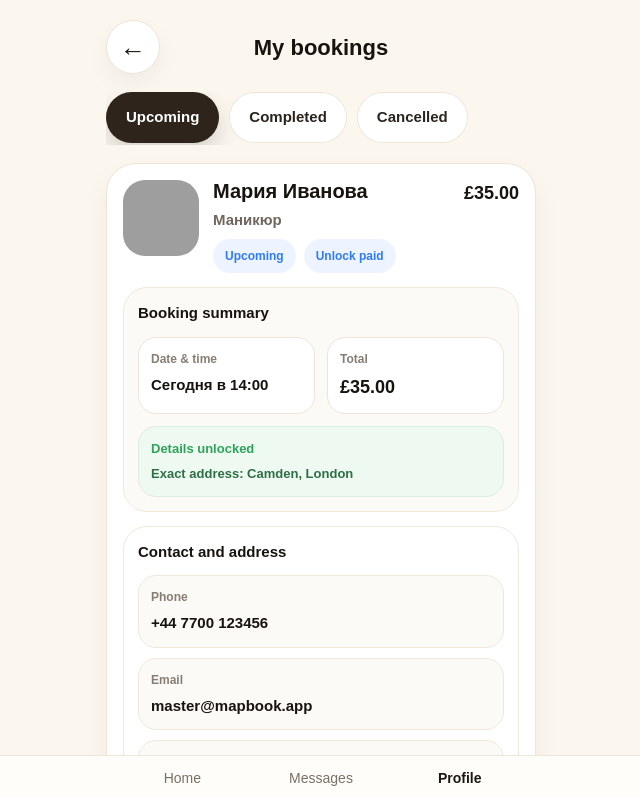
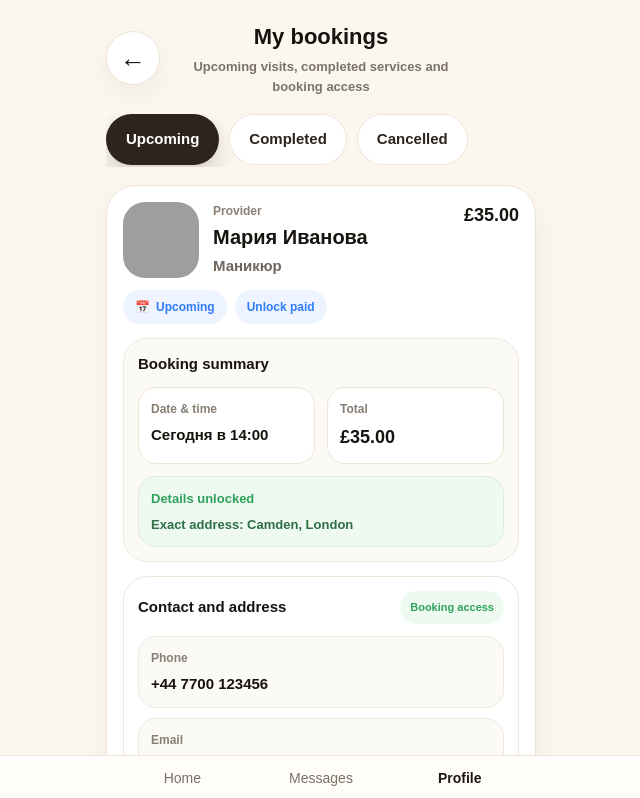
Before and after one commit to bellasalon4u-source/mapbookapp, a Next.js app: page /profile/bookings in a window 1280 px wide. Shown: the top 798 px of the page, without its empty margins (319-959 px from the left). Built offline with nearby package versions, Linux system fonts and the light colour scheme; grey boxes are pictures that could not be loaded.

Commit message:
git add app/profile/bookings/page.tsx git commit -m "redesign bookings cards and access states"

```diff
--- a/app/profile/bookings/page.tsx
+++ b/app/profile/bookings/page.tsx
@@ -14,6 +14,7 @@ import {
 const bookingsTexts = {
   EN: {
     title: 'My bookings',
+    subtitle: 'Upcoming visits, completed services and booking access',
     upcoming: 'Upcoming',
     completed: 'Completed',
     cancelled: 'Cancelled',
@@ -37,9 +38,13 @@ const bookingsTexts = {
     providerPhone: 'Phone',
     providerEmail: 'Email',
     routeLocked: 'Route after payment',
+    bookingAccess: 'Booking access',
+    provider: 'Provider',
+    paymentProtected: 'Protected booking details',
   },
   ES: {
     title: 'Mis reservas',
+    subtitle: 'Próximas visitas, servicios completados y acceso a reservas',
     upcoming: 'Próximas',
     completed: 'Completadas',
     cancelled: 'Canceladas',
@@ -63,9 +68,13 @@ const bookingsTexts = {
     providerPhone: 'Teléfono',
     providerEmail: 'Email',
     routeLocked: 'Ruta después del pago',
+    bookingAccess: 'Acceso a la reserva',
+    provider: 'Profesional',
+    paymentProtected: 'Datos protegidos de la reserva',
   },
   RU: {
     title: 'Мои бронирования',
+    subtitle: 'Предстоящие визиты, завершённые услуги и доступ к бронированию',
     upcoming: 'Предстоящие',
     completed: 'Завершённые',
     cancelled: 'Отменённые',
@@ -89,9 +98,13 @@ const bookingsTexts = {
     providerPhone: 'Телефон',
     providerEmail: 'Email',
     routeLocked: 'Маршрут после оплаты',
+    bookingAccess: 'Доступ к бронированию',
+    provider: 'Исполнитель',
+    paymentProtected: 'Защищённые данные бронирования',
   },
   CZ: {
     title: 'Moje rezervace',
+    subtitle: 'Nadcházející návštěvy, dokončené služby a přístup k rezervaci',
     upcoming: 'Nadcházející',
     completed: 'Dokončené',
     cancelled: 'Zrušené',
@@ -115,9 +128,13 @@ const bookingsTexts = {
     providerPhone: 'Telefon',
     providerEmail: 'Email',
     routeLocked: 'Trasa po zaplacení',
+    bookingAccess: 'Přístup k rezervaci',
+    provider: 'Poskytovatel',
+    paymentProtected: 'Chráněné údaje rezervace',
   },
   DE: {
     title: 'Meine Buchungen',
+    subtitle: 'Bevorstehende Besuche, abgeschlossene Services und Buchungszugriff',
     upcoming: 'Bevorstehend',
     completed: 'Abgeschlossen',
     cancelled: 'Storniert',
@@ -141,9 +158,13 @@ const bookingsTexts = {
     providerPhone: 'Telefon',
     providerEmail: 'E-Mail',
     routeLocked: 'Route nach Zahlung',
+    bookingAccess: 'Buchungszugriff',
+    provider: 'Anbieter',
+    paymentProtected: 'Geschützte Buchungsdaten',
   },
   PL: {
     title: 'Moje rezerwacje',
+    subtitle: 'Nadchodzące wizyty, zakończone usługi i dostęp do rezerwacji',
     upcoming: 'Nadchodzące',
     completed: 'Zakończone',
     cancelled: 'Anulowane',
@@ -167,6 +188,9 @@ const bookingsTexts = {
     providerPhone: 'Telefon',
     providerEmail: 'Email',
     routeLocked: 'Trasa po płatności',
+    bookingAccess: 'Dostęp do rezerwacji',
+    provider: 'Wykonawca',
+    paymentProtected: 'Chronione dane rezerwacji',
   },
 } as const;
 
@@ -178,30 +202,22 @@ function formatPrice(price: number) {
 
 function getStatusStyles(status: BookingStatus) {
   if (status === 'pending') {
-    return {
-      background: '#fff5e8',
-      color: '#d68612',
-    };
+    return { background: '#fff5e8', color: '#d68612' };
+  }
+  if (status === 'completed') {
+    return { background: '#eef9f1', color: '#2fa35a' };
+  }
+  if (status === 'cancelled') {
+    return { background: '#fff1f1', color: '#ef4444' };
+  }
+  return { background: '#eef4ff', color: '#2f7cf6' };
 }
 
-  if (status === 'completed') {
-    return {
-      background: '#eef9f1',
-      color: '#2fa35a',
-    };
-  }
-
-  if (status === 'cancelled') {
-    return {
-      background: '#fff1f1',
-      color: '#ef4444',
-    };
-  }
-
-  return {
-    background: '#eef4ff',
-    color: '#2f7cf6',
-  };
+function getStatusIcon(status: BookingStatus) {
+  if (status === 'pending') return '⏳';
+  if (status === 'completed') return '✓';
+  if (status === 'cancelled') return '✕';
+  return '📅';
 }
 
 export default function ProfileBookingsPage() {
@@ -292,17 +308,28 @@ export default function ProfileBookingsPage() {
             ←
           </button>
 
+          <div style={{ textAlign: 'center' }}>
             <h1
               style={{
                 margin: 0,
                 fontSize: 22,
                 fontWeight: 900,
                 color: '#17130f',
-              textAlign: 'center',
               }}
             >
               {text.title}
             </h1>
+            <div
+              style={{
+                marginTop: 4,
+                fontSize: 13,
+                color: '#7b7268',
+                fontWeight: 700,
+              }}
+            >
+              {text.subtitle}
+            </div>
+          </div>
 
           <div />
         </div>
@@ -337,7 +364,9 @@ export default function ProfileBookingsPage() {
                   whiteSpace: 'nowrap',
                   background: active ? '#2f241c' : '#fff',
                   color: active ? '#fff' : '#2b231d',
-                  boxShadow: active ? '0 10px 22px rgba(47,36,28,0.18)' : 'inset 0 0 0 1px #efe4d7',
+                  boxShadow: active
+                    ? '0 10px 22px rgba(47,36,28,0.18)'
+                    : 'inset 0 0 0 1px #efe4d7',
                   cursor: 'pointer',
                 }}
               >
@@ -407,6 +436,17 @@ export default function ProfileBookingsPage() {
                   <div style={{ minWidth: 0 }}>
                     <div
                       style={{
+                        fontSize: 12,
+                        fontWeight: 800,
+                        color: '#8a7f74',
+                        marginBottom: 6,
+                      }}
+                    >
+                      {text.provider}
+                    </div>
+
+                    <div
+                      style={{
                         fontSize: 20,
                         fontWeight: 900,
                         color: '#17130f',
@@ -426,10 +466,23 @@ export default function ProfileBookingsPage() {
                     >
                       {booking.serviceName}
                     </div>
+                  </div>
 
                   <div
                     style={{
-                        marginTop: 8,
+                      fontSize: 18,
+                      fontWeight: 900,
+                      color: '#17130f',
+                      whiteSpace: 'nowrap',
+                    }}
+                  >
+                    {formatPrice(booking.price)}
+                  </div>
+                </div>
+
+                <div
+                  style={{
+                    marginTop: 12,
                     display: 'flex',
                     flexWrap: 'wrap',
                     gap: 8,
@@ -441,10 +494,14 @@ export default function ProfileBookingsPage() {
                       padding: '8px 12px',
                       fontSize: 12,
                       fontWeight: 900,
+                      display: 'inline-flex',
+                      alignItems: 'center',
+                      gap: 6,
                       ...getStatusStyles(booking.status),
                     }}
                   >
-                        {getStatusLabel(booking.status)}
+                    <span>{getStatusIcon(booking.status)}</span>
+                    <span>{getStatusLabel(booking.status)}</span>
                   </span>
 
                   {booking.unlockFeePaid && (
@@ -491,19 +548,6 @@ export default function ProfileBookingsPage() {
                       {text.referralUsed}
                     </span>
                   )}
-                    </div>
-                  </div>
-
-                  <div
-                    style={{
-                      fontSize: 18,
-                      fontWeight: 900,
-                      color: '#17130f',
-                      whiteSpace: 'nowrap',
-                    }}
-                  >
-                    {formatPrice(booking.price)}
-                  </div>
                 </div>
 
                 <div
@@ -639,13 +683,36 @@ export default function ProfileBookingsPage() {
                 >
                   <div
                     style={{
+                      display: 'flex',
+                      justifyContent: 'space-between',
+                      gap: 12,
+                      alignItems: 'center',
+                      marginBottom: 12,
+                    }}
+                  >
+                    <div
+                      style={{
                         fontSize: 15,
                         fontWeight: 900,
                         color: '#17130f',
-                      marginBottom: 12,
                       }}
                     >
                       {text.contactAndAddress}
+                    </div>
+
+                    <span
+                      style={{
+                        borderRadius: 999,
+                        padding: '8px 10px',
+                        background: detailsUnlocked ? '#eef9f1' : '#fff5e8',
+                        color: detailsUnlocked ? '#2fa35a' : '#d68612',
+                        fontSize: 11,
+                        fontWeight: 900,
+                        whiteSpace: 'nowrap',
+                      }}
+                    >
+                      {detailsUnlocked ? text.bookingAccess : text.paymentProtected}
+                    </span>
                   </div>
 
                   <div style={{ display: 'grid', gap: 10 }}>
```
Lines whose indentation alone changed are shown as unchanged.
